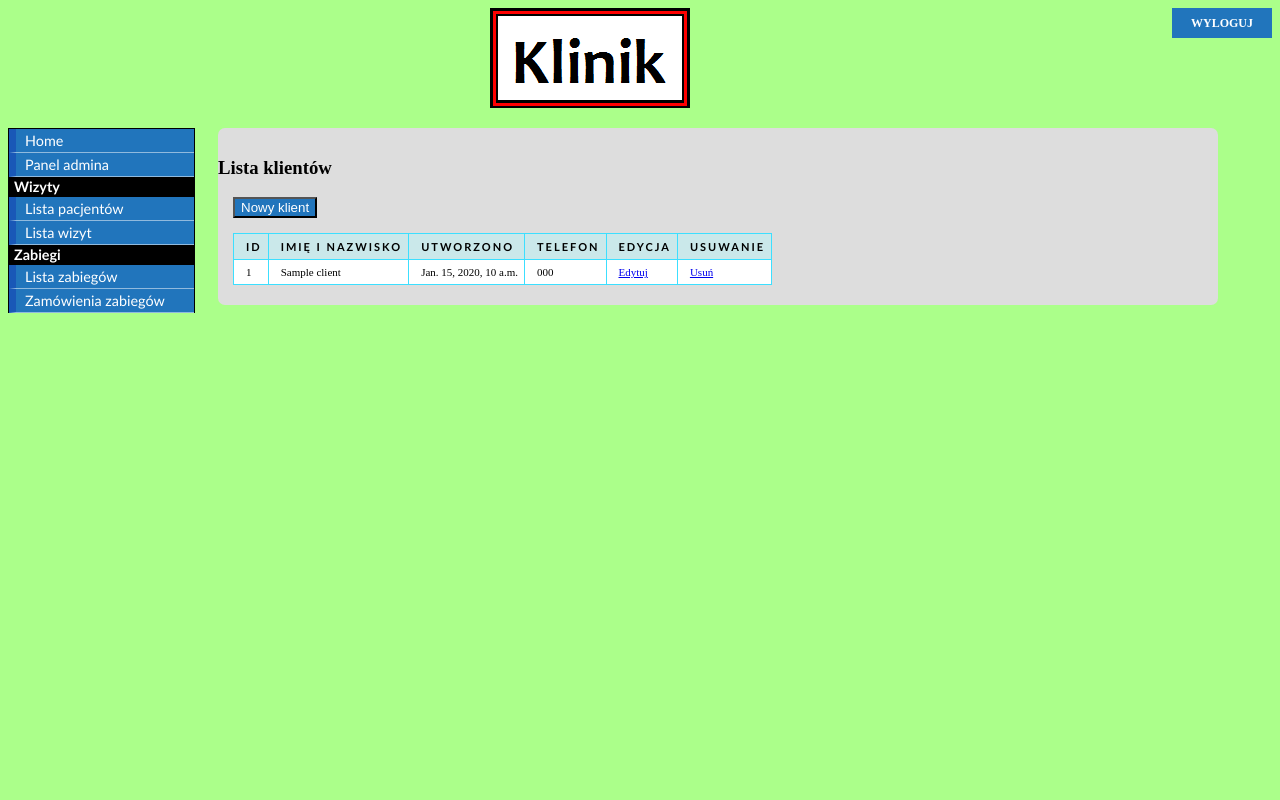
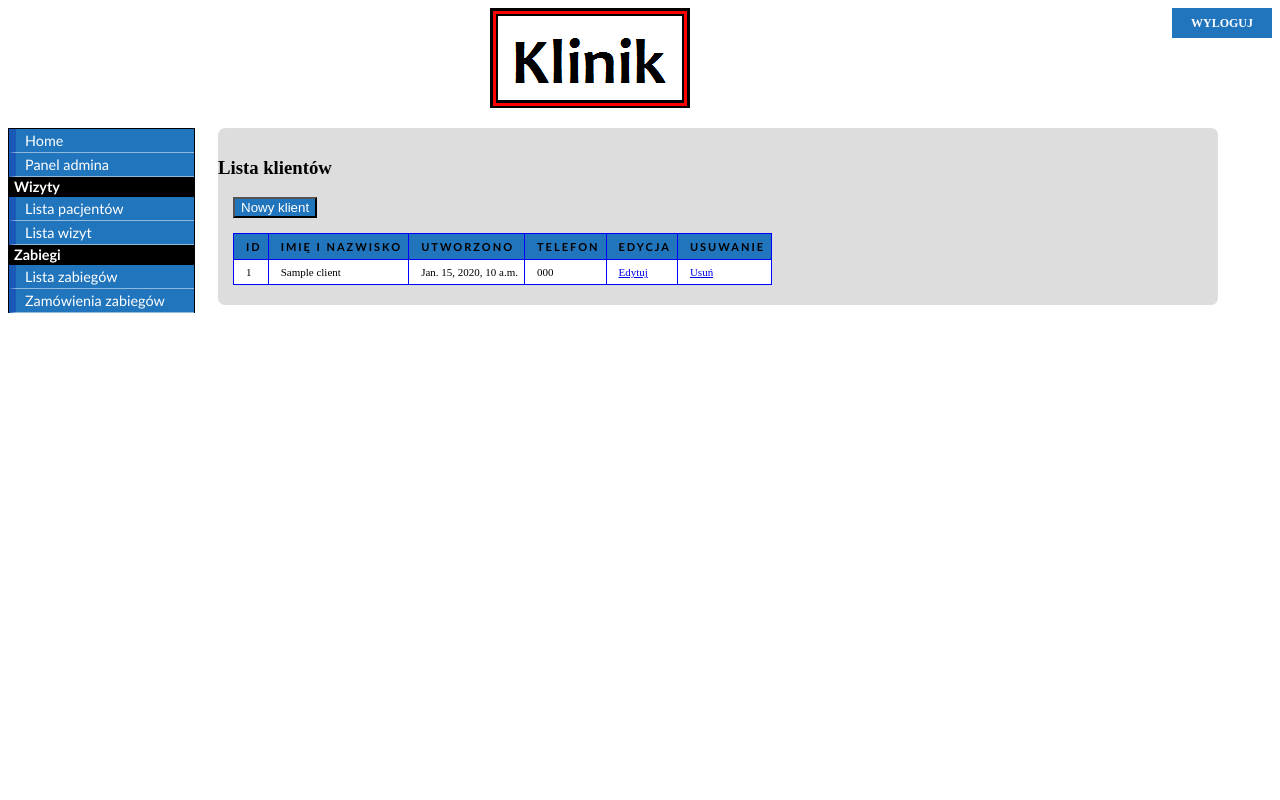
Before and after one commit to giszters/ziwg_project, a Django app: template hotelix/client/templates/client/client_list.html in a window 1280 px wide. Run offline with Django 3.2, Linux system fonts and the light colour scheme; the template is opened without the code that fills it: most values are stand-ins (such as "Sample title", 1, 10 or a date in 2020).

Commit message:
I have something..

```diff
--- a/hotelix/hotelix/static/css/style.css
+++ b/hotelix/hotelix/static/css/style.css
@@ -1,5 +1,5 @@
 body{
-    background-color: #ABFF8A;
+    background-color: #FFFFFF;
 }
 /* nice styles for table, a little downgrade http://veerle-v2.duoh.com/blog/comments/a_css_styled_table/ */
 table {
@@ -10,25 +10,26 @@ table {
 }
 th {
     font: bold 11px "Trebuchet MS", Verdana, Arial, Helvetica,sans-serif;
-    border-right: 1px solid #3cdfff;
-    border-bottom: 1px solid #3cdfff;
-    border-top: 1px solid #3cdfff;
+    border-right: 1px solid #0000ff;
+    border-bottom: 1px solid #0000ff;
+    border-top: 1px solid #0000ff;
     letter-spacing: 2px;
     text-transform: uppercase;
     text-align: left;
     padding: 6px 6px 6px 12px;
-    background-color: #CAE8EA;
+    /* background-color: #3CDFFF; */
+    background-color: #2175bc;
 }
 td {
-    border-right: 1px solid #3cdfff;
-    border-bottom: 1px solid #3cdfff;
+    border-right: 1px solid #0000ff;
+    border-bottom: 1px solid #0000ff;
     background: #fff;
     padding: 6px 6px 6px 12px;
     font-size: 11px;
 }
 th:first-child, td:first-child{
     /* border-left: 1px solid #C1DAD7 */;
-    border-left: 1px solid #3cdfff
+    border-left: 1px solid #0000ff;
 }
 
 button{
```
